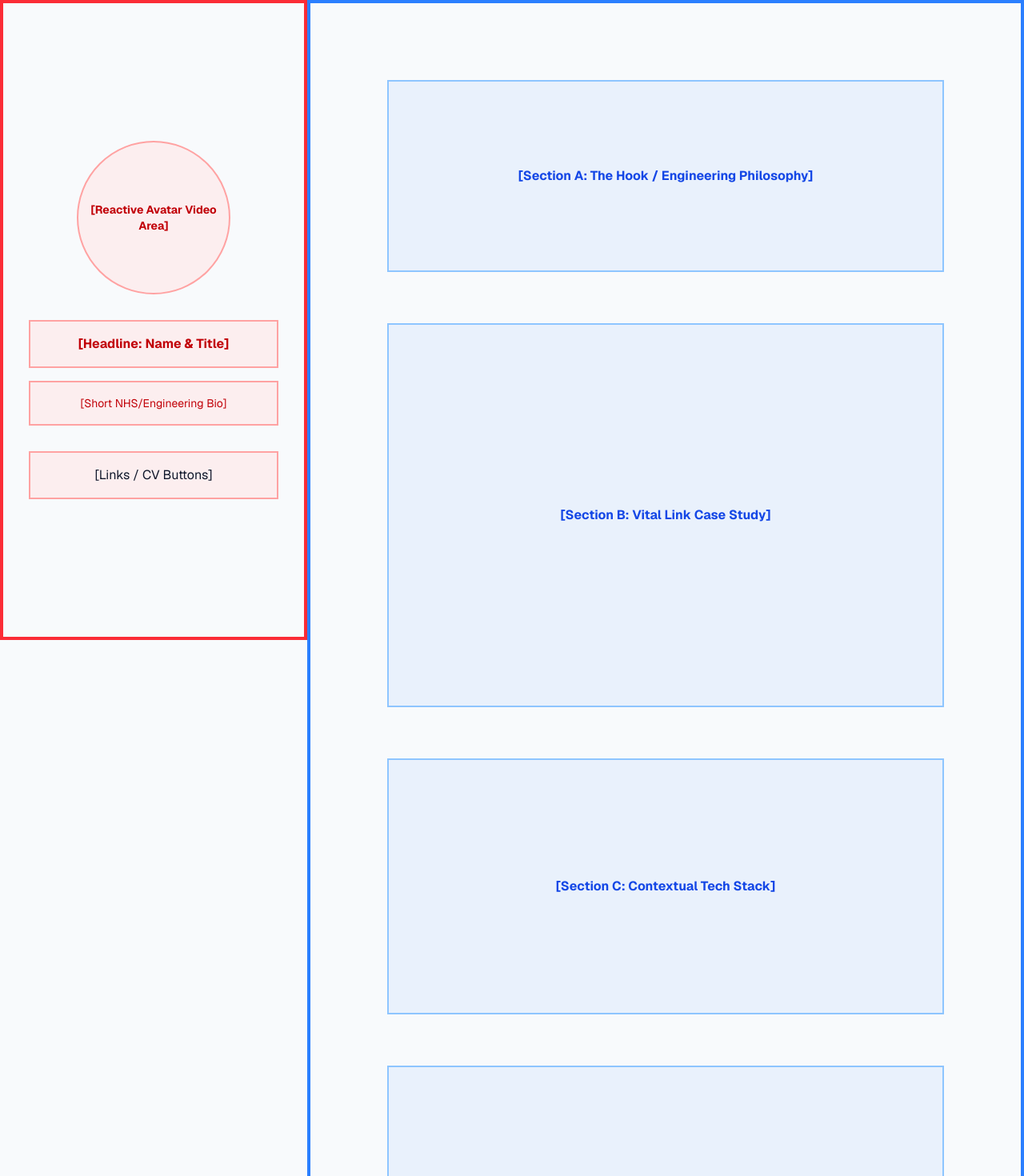
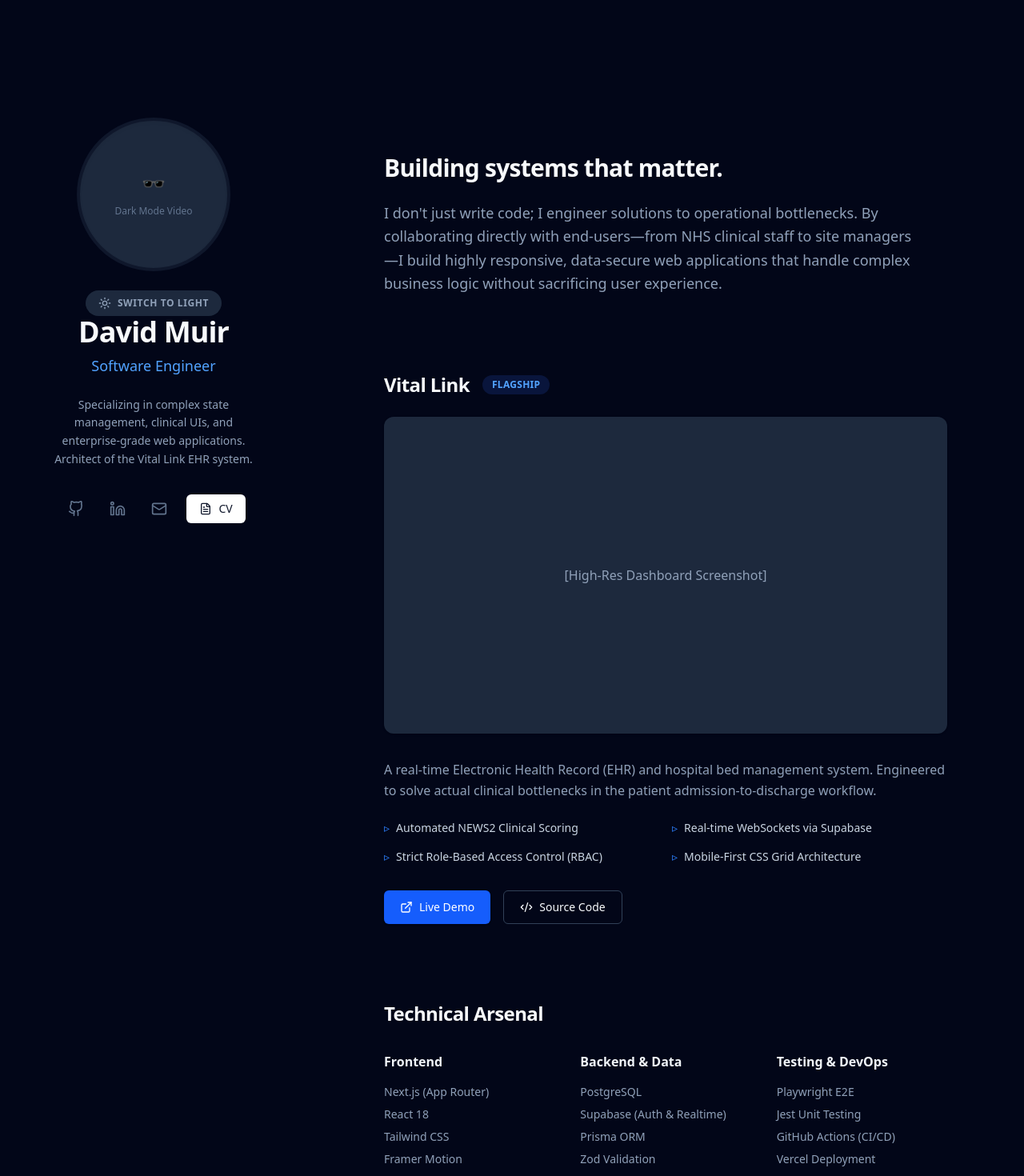
Before and after one commit to davidmuir1999/David-Muir-Portfolio, a Next.js app in the folder portfolio/: page / in a window 1280 px wide. Shown: the top 1470 px of the page at 80% size. Built offline with nearby package versions, Linux system fonts and the light colour scheme.

Commit message:
Theming Toggle

```diff
--- a/portfolio/app/globals.css
+++ b/portfolio/app/globals.css
@@ -1,4 +1,6 @@
 @import "tailwindcss";
+
+@custom-variant dark (&:where(.dark, .dark *));
 
 :root {
   --background: #ffffff;
--- a/portfolio/app/layout.tsx
+++ b/portfolio/app/layout.tsx
@@ -1,5 +1,6 @@
 import type { Metadata } from "next";
 import { Geist, Geist_Mono } from "next/font/google";
+import { ThemeProvider } from "@/src/components/ThemeProvider";
 
 import "./globals.css";
 
@@ -28,7 +29,14 @@ export default function RootLayout({
       <body
         className={`${geistSans.variable} ${geistMono.variable} antialiased`}
       >
-        {children}
+        <ThemeProvider
+          attribute="class"
+          defaultTheme="dark"
+          enableSystem={false}
+          disableTransitionOnChange
+        >
+          {children}
+        </ThemeProvider>
       </body>
     </html>
   );
--- a/portfolio/app/page.tsx
+++ b/portfolio/app/page.tsx
@@ -1,43 +1,203 @@
-export default function PortfolioSkeleton() {
+import { Mail, FileText, ExternalLink, Code2 } from "lucide-react";
+import { ReactiveAvatar } from "@/src/components/ReactiveAvatar";
+
+export default function Portfolio() {
+  const GithubIcon = ({ size = 24, className = "" }) => (
+    <svg
+      xmlns="http://www.w3.org/2000/svg"
+      width={size}
+      height={size}
+      viewBox="0 0 24 24"
+      fill="none"
+      stroke="currentColor"
+      strokeWidth="2"
+      strokeLinecap="round"
+      strokeLinejoin="round"
+      className={className}
+    >
+      <path d="M15 22v-4a4.8 4.8 0 0 0-1-3.02c3.14-.35 6.44-1.54 6.44-7A5.44 5.44 0 0 0 20 4.77 5.07 5.07 0 0 0 19.91 1S18.73.65 16 2.48a13.38 13.38 0 0 0-7 0C6.27.65 5.09 1 5.09 1A5.07 5.07 0 0 0 5 4.77a5.44 5.44 0 0 0-1.5 3.78c0 5.42 3.3 6.61 6.44 7A4.8 4.8 0 0 0 9 18v4" />
+      <path d="M9 18c-4.51 2-5-2-7-2" />
+    </svg>
+  );
+
+  const LinkedinIcon = ({ size = 24, className = "" }) => (
+    <svg
+      xmlns="http://www.w3.org/2000/svg"
+      width={size}
+      height={size}
+      viewBox="0 0 24 24"
+      fill="none"
+      stroke="currentColor"
+      strokeWidth="2"
+      strokeLinecap="round"
+      strokeLinejoin="round"
+      className={className}
+    >
+      <path d="M16 8a6 6 0 0 1 6 6v7h-4v-7a2 2 0 0 0-2-2 2 2 0 0 0-2 2v7h-4v-7a6 6 0 0 1 6-6z" />
+      <rect width="4" height="12" x="2" y="9" />
+      <circle cx="4" cy="4" r="2" />
+    </svg>
+  );
+
   return (
-    <div className="min-h-screen flex flex-col lg:flex-row w-full bg-slate-50 text-slate-900 font-sans">
+    <div className="min-h-screen flex flex-col lg:flex-row w-full bg-slate-50 text-slate-900 dark:bg-slate-950 dark:text-slate-50 transition-colors duration-300">
+      <aside className="w-full lg:w-[30%] lg:fixed lg:top-0 lg:left-0 lg:h-screen p-8 lg:p-12 xl:p-16 flex flex-col justify-center overflow-y-auto">
+        <ReactiveAvatar />
 
-      <aside className="w-full lg:w-[30%] lg:fixed lg:top-0 lg:left-0 lg:h-screen border-4 border-red-500 p-8 flex flex-col justify-center overflow-y-auto">
-
-        <div className="border-2 border-red-300 bg-red-100/50 h-48 w-48 rounded-full mx-auto mb-8 flex items-center justify-center text-center text-sm font-bold text-red-700 shrink-0">
-          [Reactive Avatar Video Area]
+        <div className="text-center mb-6">
+          <h1 className="text-4xl font-extrabold tracking-tight mb-2">
+            David Muir
+          </h1>
+          <h2 className="text-lg font-medium text-blue-600 dark:text-blue-400">
+            Software Engineer
+          </h2>
         </div>
 
-        <div className="border-2 border-red-300 bg-red-100/50 p-4 mb-4 text-center font-bold text-red-700 shrink-0">
-          [Headline: Name & Title]
-        </div>
+        <p className="text-center text-sm text-slate-600 dark:text-slate-400 mb-8 leading-relaxed">
+          Specializing in complex state management, clinical UIs, and
+          enterprise-grade web applications. Architect of the Vital Link EHR
+          system.
+        </p>
 
-        <div className="border-2 border-red-300 bg-red-100/50 p-4 mb-8 text-center text-sm text-red-700 shrink-0">
-          [Short NHS/Engineering Bio]
-        </div>
-
-        <div className="border-2 border-red-300 bg-red-100/50 p-4 flex gap-4 justify-center shrink-0">
-          [Links / CV Buttons]
+        <div className="flex gap-4 justify-center items-center">
+          <a
+            href="#"
+            className="p-2 text-slate-500 hover:text-slate-900 dark:hover:text-white transition-colors"
+          >
+            <GithubIcon size={20} />
+          </a>
+          <a
+            href="#"
+            className="p-2 text-slate-500 hover:text-blue-600 dark:hover:text-blue-400 transition-colors"
+          >
+            <LinkedinIcon size={20} />
+          </a>
+          <a
+            href="#"
+            className="p-2 text-slate-500 hover:text-red-500 dark:hover:text-red-400 transition-colors"
+          >
+            <Mail size={20} />
+          </a>
+          <a
+            href="#"
+            className="flex items-center gap-2 px-4 py-2 bg-slate-900 text-white dark:bg-white dark:text-slate-900 rounded-md text-sm font-medium hover:bg-slate-800 dark:hover:bg-slate-200 transition-colors"
+          >
+            <FileText size={16} /> CV
+          </a>
         </div>
       </aside>
 
-      <main className="w-full lg:w-[70%] lg:ml-[30%] border-4 border-blue-500 p-8 lg:p-16 xl:p-24 min-h-screen flex flex-col gap-16">
-
-        <section className="border-2 border-blue-300 bg-blue-100/50 p-8 min-h-[30vh] flex items-center justify-center text-blue-700 font-bold">
-          [Section A: The Hook / Engineering Philosophy]
+      <main className="w-full lg:w-[70%] lg:ml-[30%] p-8 lg:p-16 xl:p-24 min-h-screen flex flex-col gap-24">
+        <section className="max-w-2xl mt-12 lg:mt-24">
+          <h3 className="text-3xl font-bold tracking-tight mb-6">
+            Building systems that matter.
+          </h3>
+          <p className="text-lg text-slate-600 dark:text-slate-400 leading-relaxed">
+            I don't just write code; I engineer solutions to operational
+            bottlenecks. By collaborating directly with end-users—from NHS
+            clinical staff to site managers—I build highly responsive,
+            data-secure web applications that handle complex business logic
+            without sacrificing user experience.
+          </p>
         </section>
 
-        <section className="border-2 border-blue-300 bg-blue-100/50 p-8 min-h-[60vh] flex items-center justify-center text-blue-700 font-bold">
-          [Section B: Vital Link Case Study]
+        <section className="max-w-3xl">
+          <div className="flex items-center gap-4 mb-6">
+            <h3 className="text-2xl font-bold tracking-tight">Vital Link</h3>
+            <span className="px-3 py-1 bg-blue-100 text-blue-700 dark:bg-blue-900/30 dark:text-blue-400 rounded-full text-xs font-semibold tracking-wide">
+              FLAGSHIP
+            </span>
+          </div>
+
+          <div className="w-full aspect-video bg-slate-200 dark:bg-slate-800 rounded-xl mb-8 flex items-center justify-center text-slate-400 shadow-sm">
+            [High-Res Dashboard Screenshot]
+          </div>
+
+          <p className="text-slate-600 dark:text-slate-400 mb-6 leading-relaxed">
+            A real-time Electronic Health Record (EHR) and hospital bed
+            management system. Engineered to solve actual clinical bottlenecks
+            in the patient admission-to-discharge workflow.
+          </p>
+
+          <ul className="grid grid-cols-1 md:grid-cols-2 gap-4 mb-8 text-sm text-slate-700 dark:text-slate-300">
+            <li className="flex items-start gap-2">
+              <span className="text-blue-500">▹</span> Automated NEWS2 Clinical
+              Scoring
+            </li>
+            <li className="flex items-start gap-2">
+              <span className="text-blue-500">▹</span> Real-time WebSockets via
+              Supabase
+            </li>
+            <li className="flex items-start gap-2">
+              <span className="text-blue-500">▹</span> Strict Role-Based Access
+              Control (RBAC)
+            </li>
+            <li className="flex items-start gap-2">
+              <span className="text-blue-500">▹</span> Mobile-First CSS Grid
+              Architecture
+            </li>
+          </ul>
+
+          <div className="flex gap-4">
+            <a
+              href="#"
+              className="flex items-center gap-2 px-5 py-2.5 bg-blue-600 text-white rounded-md text-sm font-medium hover:bg-blue-700 transition-colors shadow-sm"
+            >
+              <ExternalLink size={16} /> Live Demo
+            </a>
+            <a
+              href="#"
+              className="flex items-center gap-2 px-5 py-2.5 border border-slate-300 dark:border-slate-700 rounded-md text-sm font-medium hover:bg-slate-100 dark:hover:bg-slate-800 transition-colors"
+            >
+              <Code2 size={16} /> Source Code
+            </a>
+          </div>
         </section>
 
-        <section className="border-2 border-blue-300 bg-blue-100/50 p-8 min-h-[40vh] flex items-center justify-center text-blue-700 font-bold">
-          [Section C: Contextual Tech Stack]
+        <section className="max-w-3xl">
+          <h3 className="text-2xl font-bold tracking-tight mb-8">
+            Technical Arsenal
+          </h3>
+          <div className="grid grid-cols-1 md:grid-cols-3 gap-8">
+            <div className="space-y-4">
+              <h4 className="font-semibold text-slate-900 dark:text-slate-100">
+                Frontend
+              </h4>
+              <ul className="space-y-2 text-sm text-slate-600 dark:text-slate-400">
+                <li>Next.js (App Router)</li>
+                <li>React 18</li>
+                <li>Tailwind CSS</li>
+                <li>Framer Motion</li>
+              </ul>
+            </div>
+
+            <div className="space-y-4">
+              <h4 className="font-semibold text-slate-900 dark:text-slate-100">
+                Backend & Data
+              </h4>
+              <ul className="space-y-2 text-sm text-slate-600 dark:text-slate-400">
+                <li>PostgreSQL</li>
+                <li>Supabase (Auth & Realtime)</li>
+                <li>Prisma ORM</li>
+                <li>Zod Validation</li>
+              </ul>
+            </div>
+
+            <div className="space-y-4">
+              <h4 className="font-semibold text-slate-900 dark:text-slate-100">
+                Testing & DevOps
+              </h4>
+              <ul className="space-y-2 text-sm text-slate-600 dark:text-slate-400">
+                <li>Playwright E2E</li>
+                <li>Jest Unit Testing</li>
+                <li>GitHub Actions (CI/CD)</li>
+                <li>Vercel Deployment</li>
+              </ul>
+            </div>
+          </div>
         </section>
 
-        <section className="border-2 border-blue-300 bg-blue-100/50 p-8 min-h-[50vh] flex items-center justify-center text-blue-700 font-bold">
-          [Section D: Experience & NHS Origin Story]
-        </section>
+        <div className="h-24"></div>
       </main>
     </div>
   );
--- /dev/null
+++ b/portfolio/src/components/ReactiveAvatar.tsx
@@ -0,0 +1,41 @@
+"use client";
+
+import { useTheme } from "next-themes";
+import { useEffect, useState } from "react";
+import { Sun, Moon } from "lucide-react";
+
+export function ReactiveAvatar() {
+  const { theme, setTheme } = useTheme();
+  const [mounted, setMounted] = useState(false);
+
+  useEffect(() => {
+    setMounted(true);
+  }, []);
+
+  if (!mounted) {
+    return <div className="h-48 w-48 rounded-full bg-slate-200 dark:bg-slate-800 animate-pulse" />;
+  }
+
+  return (
+    <div className="flex flex-col items-center gap-6">
+      <div className="relative h-48 w-48 rounded-full bg-slate-200 dark:bg-slate-800 flex items-center justify-center text-sm font-medium text-slate-500 transition-colors shadow-inner overflow-hidden border-4 border-slate-100 dark:border-slate-900">
+
+        <div className="text-center">
+          <span className="block text-2xl mb-2">{theme === 'dark' ? '🕶️' : '👀'}</span>
+          <span className="text-xs">{theme === 'dark' ? 'Dark Mode Video' : 'Light Mode Video'}</span>
+        </div>
+
+      </div>
+
+      <button
+        onClick={() => setTheme(theme === "dark" ? "light" : "dark")}
+        className="flex items-center gap-2 px-4 py-2 rounded-full bg-slate-200 dark:bg-slate-800 text-slate-600 dark:text-slate-400 hover:bg-slate-300 dark:hover:bg-slate-700 transition-all active:scale-95"
+      >
+        {theme === "dark" ? <Sun size={16} /> : <Moon size={16} />}
+        <span className="text-xs font-semibold uppercase tracking-wider">
+          {theme === "dark" ? "Switch to Light" : "Switch to Dark"}
+        </span>
+      </button>
+    </div>
+  );
+}
--- /dev/null
+++ b/portfolio/src/components/ThemeProvider.tsx
@@ -0,0 +1,11 @@
+"use client";
+
+import * as React from "react";
+import { ThemeProvider as NextThemesProvider } from "next-themes";
+
+export function ThemeProvider({
+  children,
+  ...props
+}: React.ComponentProps<typeof NextThemesProvider>) {
+  return <NextThemesProvider {...props}>{children}</NextThemesProvider>;
+}
```
